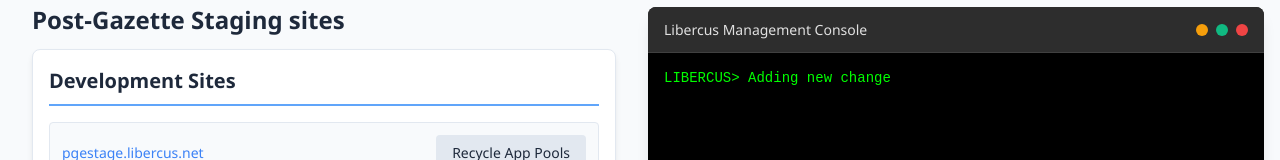
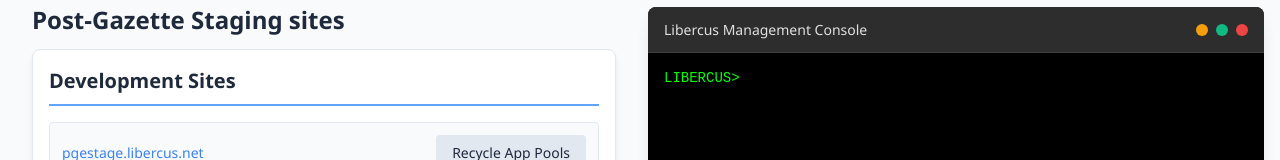
Before and after one commit to Ashish-kumar-13/React-ppgsupportsite, a React (Vite) app: page / in a window 1280 px wide. Shown: the part 147-307 px from the top of the page. Built offline with nearby package versions, Linux system fonts and the light colour scheme.

Commit message:
Commit Removed un nessecary

```diff
--- a/src/components/Console.jsx
+++ b/src/components/Console.jsx
@@ -15,7 +15,6 @@
         <div className="console-body">
           <pre className="console-text">
             LIBERCUS&gt;<span className="cursor">_</span><span>{cD}</span>
-            <span>Adding new change</span>
           </pre>
         </div>
       </div>
```
